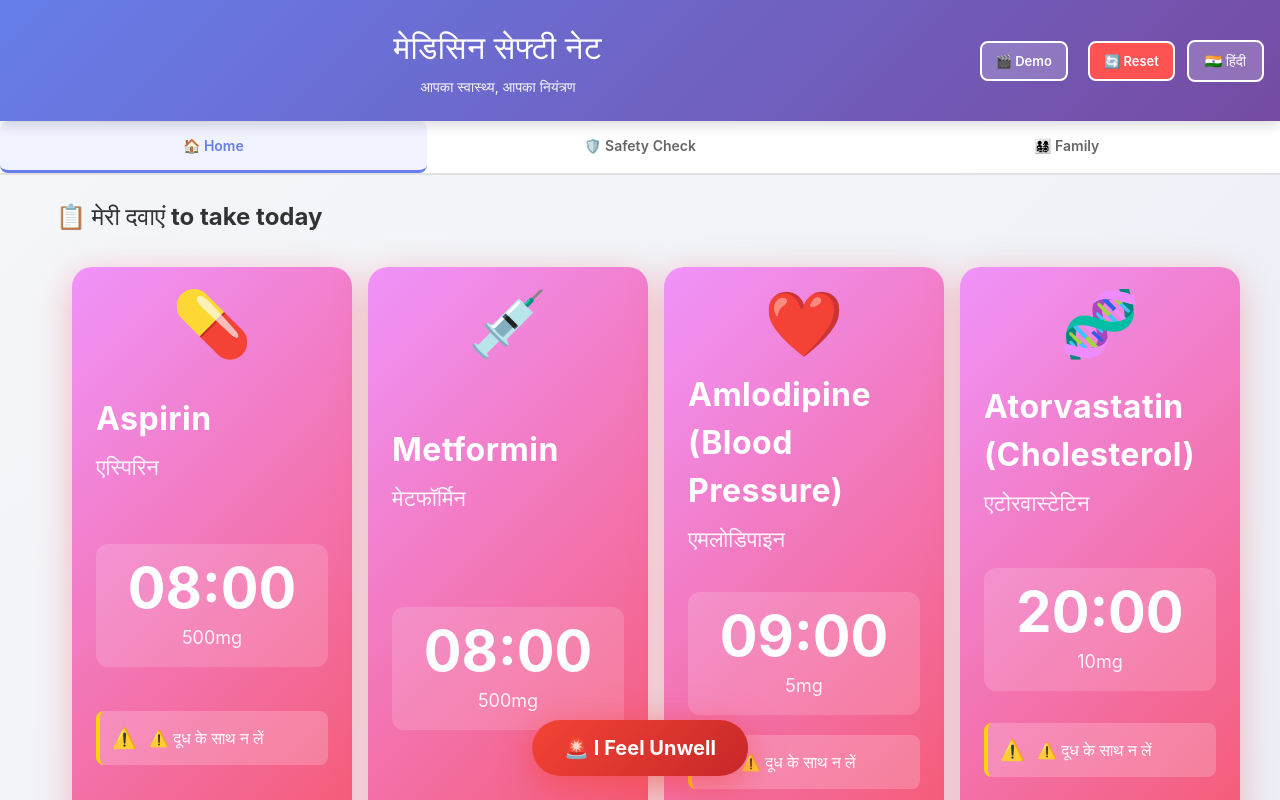
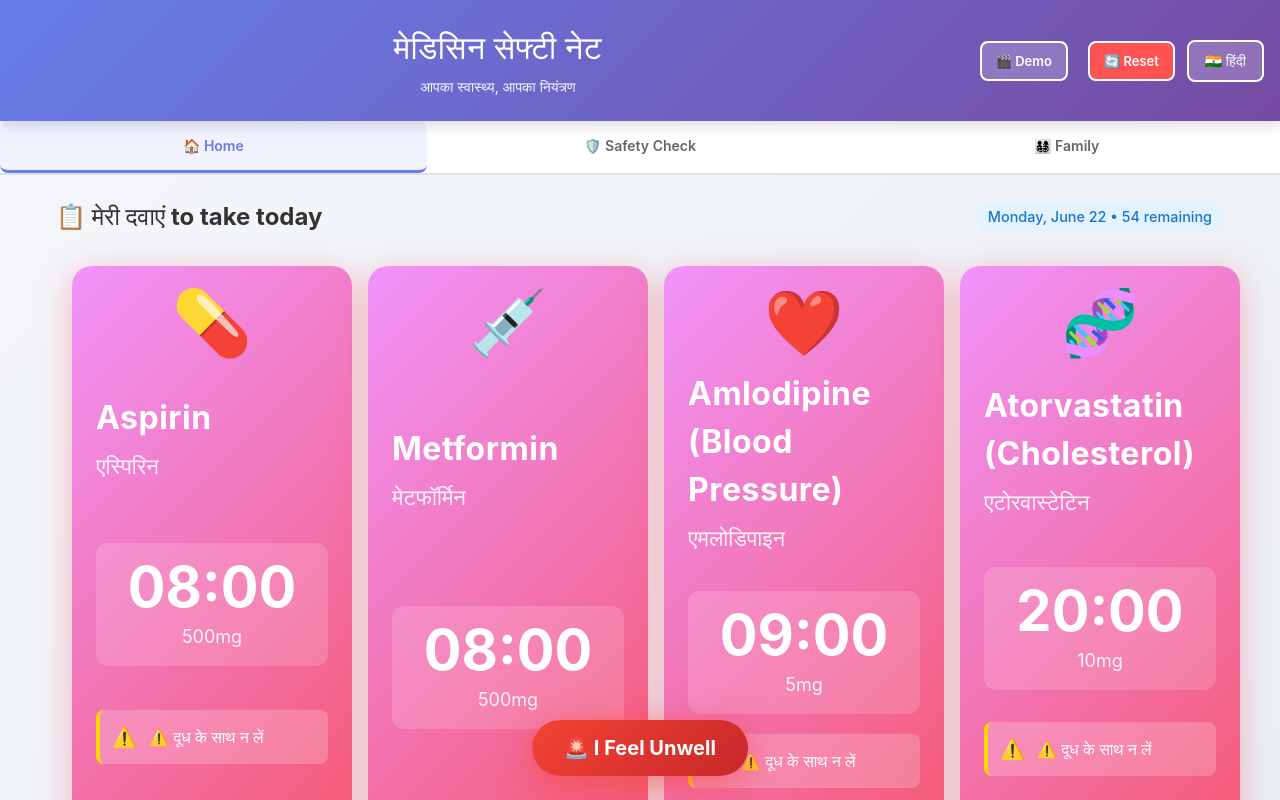
Before and after one commit to Coder123-art/medicine-safety-net, a React (Vite) app: page / in a window 1280 px wide. Shown: the top 800 px of the page. Built offline with nearby package versions, Linux system fonts and the light colour scheme.

Commit message:
Add current date and remaining medicines count to Home tab

```diff
--- a/src/App.jsx
+++ b/src/App.jsx
@@ -72,6 +72,12 @@ function App() {
     med => !todaysMedicines[med.id] || todaysMedicines[med.id] === 0
   );
 
+  const getCurrentDate = () => {
+    return new Date().toLocaleDateString('en-US', {
+      weekday: 'long', month: 'long', day: 'numeric'
+    });
+  };
+
   // Get taken medicines
   const takenMedicines = medicinesData.medicines.filter(
     med => todaysMedicines[med.id] && todaysMedicines[med.id] > 0
@@ -139,7 +145,12 @@ function App() {
             {/* Upcoming Medicines Section */}
             {upcomingMedicines.length > 0 && (
               <section className="medicines-section">
-                <h2 className="section-title">📋 {t('nav.medicines')} to take today</h2>
+                <div style={{ display: 'flex', justifyContent: 'space-between', alignItems: 'center', flexWrap: 'wrap', marginBottom: '15px' }}>
+                  <h2 className="section-title" style={{ margin: 0 }}>📋 {t('nav.medicines')} to take today</h2>
+                  <span style={{ backgroundColor: '#e3f2fd', color: '#1976d2', padding: '4px 12px', borderRadius: '20px', fontSize: '0.9em', fontWeight: '500' }}>
+                    {getCurrentDate()} • {upcomingMedicines.length} remaining
+                  </span>
+                </div>
                 <div className="medicines-grid">
                   {upcomingMedicines.map(medicine => (
                     <MedicineCard
```
